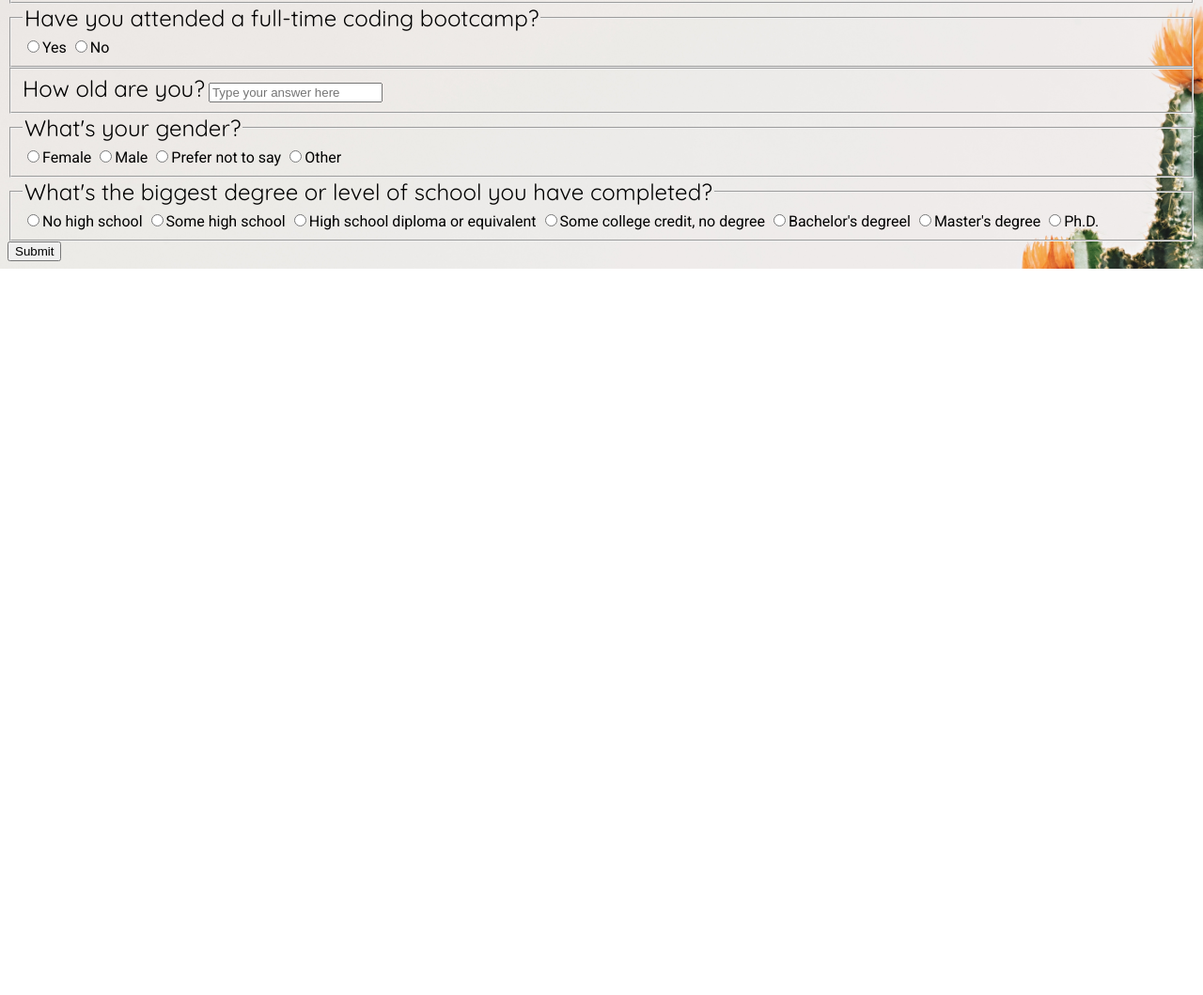
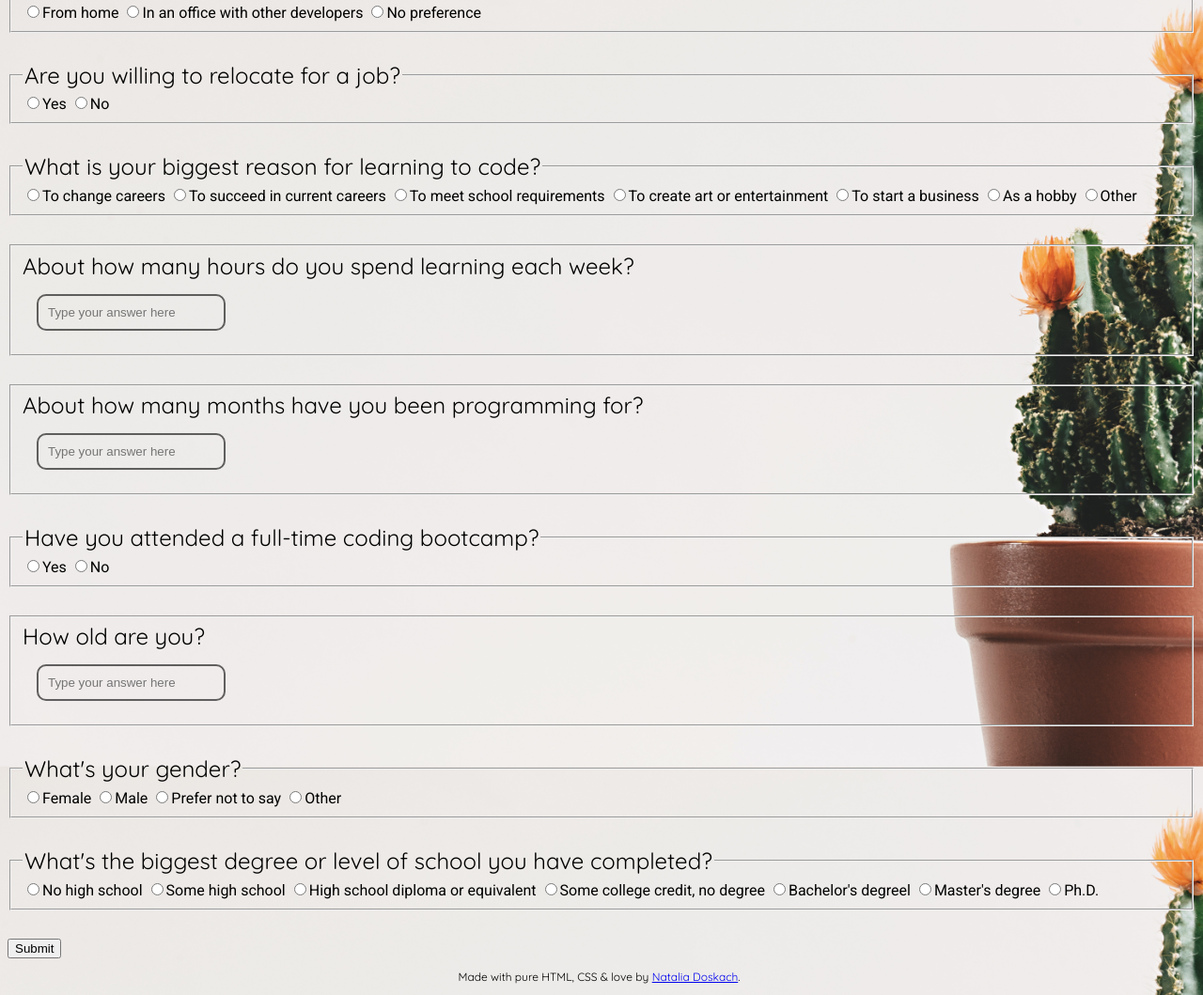
Before and after one commit to natalia-a-doskach/SurveyPageFCC, a plain HTML site: page index.html in a window 1280 px wide. Shown: the part 891-1950 px from the top of the page at 94% size. Before the commit the page ends 1177 px from the top, so only its background shows below. Drawn offline with Linux system fonts and the light colour scheme.

Commit message:
input improved

```diff
--- a/index.html
+++ b/index.html
@@ -12,11 +12,12 @@
 </head>
 
 <body>
-  <h1>Survey Form</h1>
+  <header><h1>Survey Form</h1></header>
+  <main>
   <form action="#">
     <legend>What is your first name?</legend>
     <input type="text" placeholder="Type your answer here" required>
-    <p>
+    <p id="hi">
       Hi _____,<br /><br />
       Thank you for taking this questionnaire.<br /><br />
       It is completely anonymous and only takes about 5 minutes. Your answers will help us to improve your experience when using FreeCodeCamp. </p>
@@ -128,6 +129,10 @@
 
     <button type='submit'>Submit</button>
   </form>
+</main>
+<footer>
+<p>Made with pure HTML, CSS & love by <a target='_blank' href='https://github.com/natalia-a-doskach'>Natalia Doskach</a>.</p>
+</footer>
 </body>
 
 </html>
--- a/style.css
+++ b/style.css
@@ -26,3 +26,36 @@ body {
     background-attachment: fixed;
     opacity:1;
 }
+footer p{
+  font-size: 12px;
+  font-family: 'Quicksand', sans-serif;
+  text-align:center;
+  margin-right:5px;
+}
+
+#hi {
+  font-size: 24px;
+  font-family: "Quicksand", sans-serif;
+}
+
+a{
+  color: ##505649;
+}
+a:visited{
+  color: ##505649; /*FIX ME*/
+}
+/*STYLING TEXT FORMS*/
+input[type=text] {
+  display:block;
+  background-color:rgba(0,0,0,0);
+  margin:15px;
+  padding:10px;
+  border-radius:10px;
+  border-style:solid;
+  border-color: rgba(0,0,0,0.6);
+}
+
+fieldset {
+  margin-top:30px;
+  margin-bottom:30px;
+}
```
